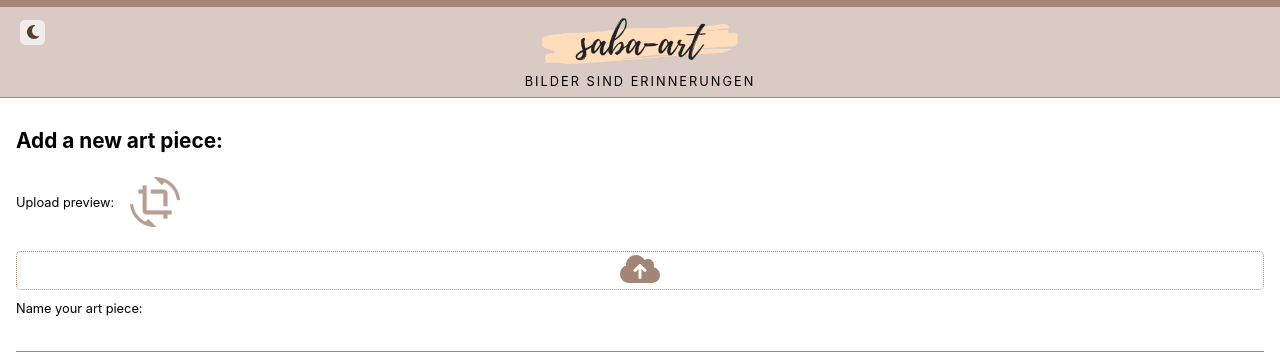
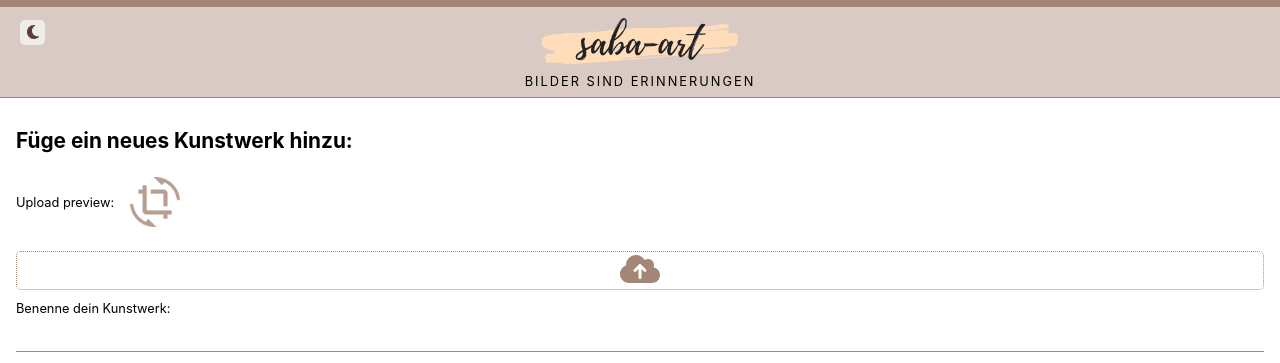
Before and after one commit to alperkuertuel/saba-art, a Next.js app: page /admin in a window 1280 px wide. Shown: the top 363 px of the page. Built offline with nearby package versions, Linux system fonts and the light colour scheme; no server answers; the database is empty.

Commit message:
translate add form

```diff
--- a/components/AdminArtPieceForm/ArtPieceForm.js
+++ b/components/AdminArtPieceForm/ArtPieceForm.js
@@ -48,7 +48,7 @@ export default function ArtPieceForm({
   const currentYear = new Date().getFullYear().toString();
   return (
     <StyledSection>
-      <h2>Add a new art piece: </h2>
+      <h2>Füge ein neues Kunstwerk hinzu: </h2>
       <AdminImagePreview
         fileImageUrl={fileImageUrl}
         handleSetFileImageUrl={handleSetFileImageUrl}
@@ -58,7 +58,7 @@ export default function ArtPieceForm({
           <FontAwesomeIcon icon={faCloudArrowUp} />
         </FileLabel>
         <FileInput type="file" id="imageUrl" name="imageUrl" onChange={onChange} accept="image/*" />
-        <label htmlFor="name">Name your art piece:</label>
+        <label htmlFor="name">Benenne dein Kunstwerk:</label>
         <Input
           type="text"
           id="name"
```
